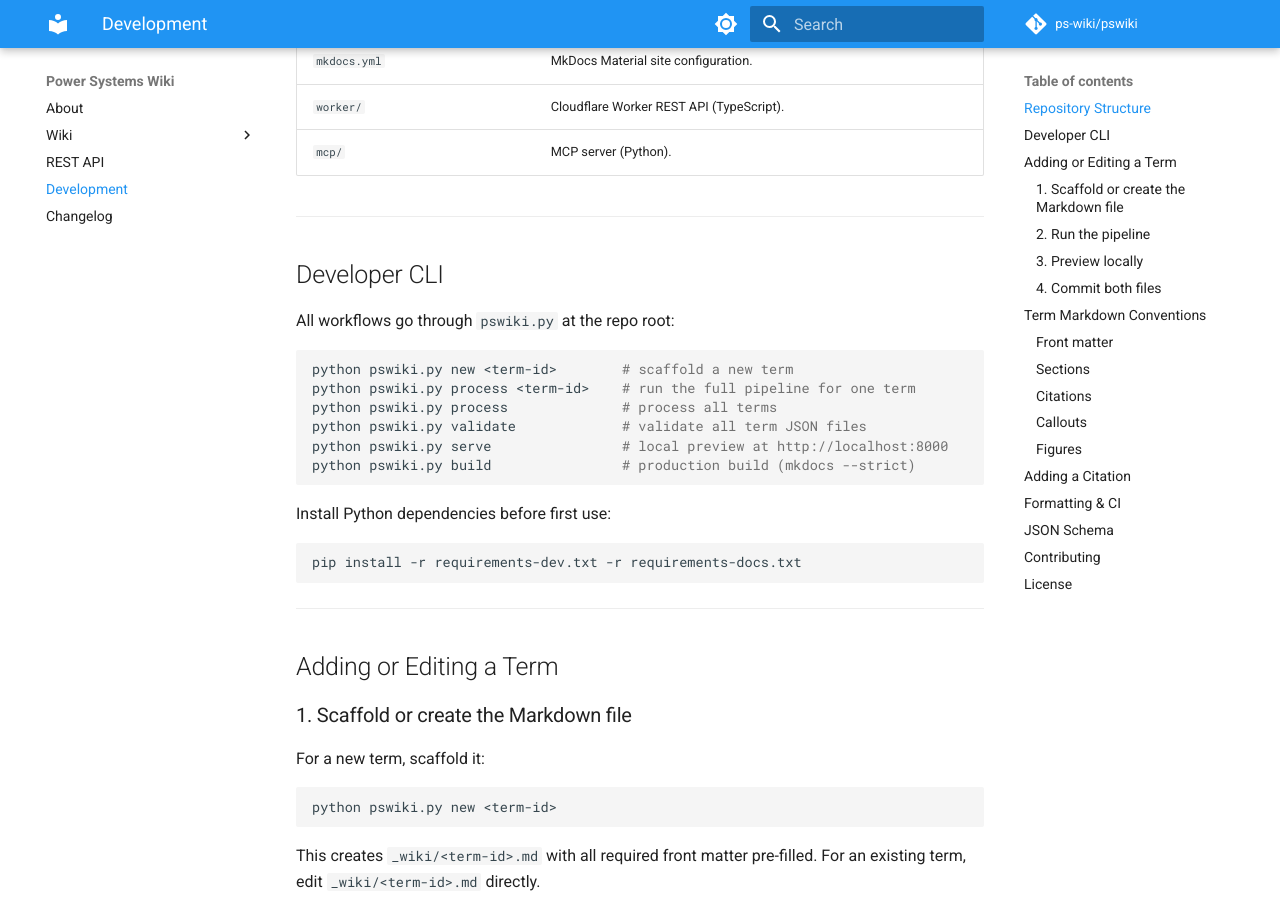
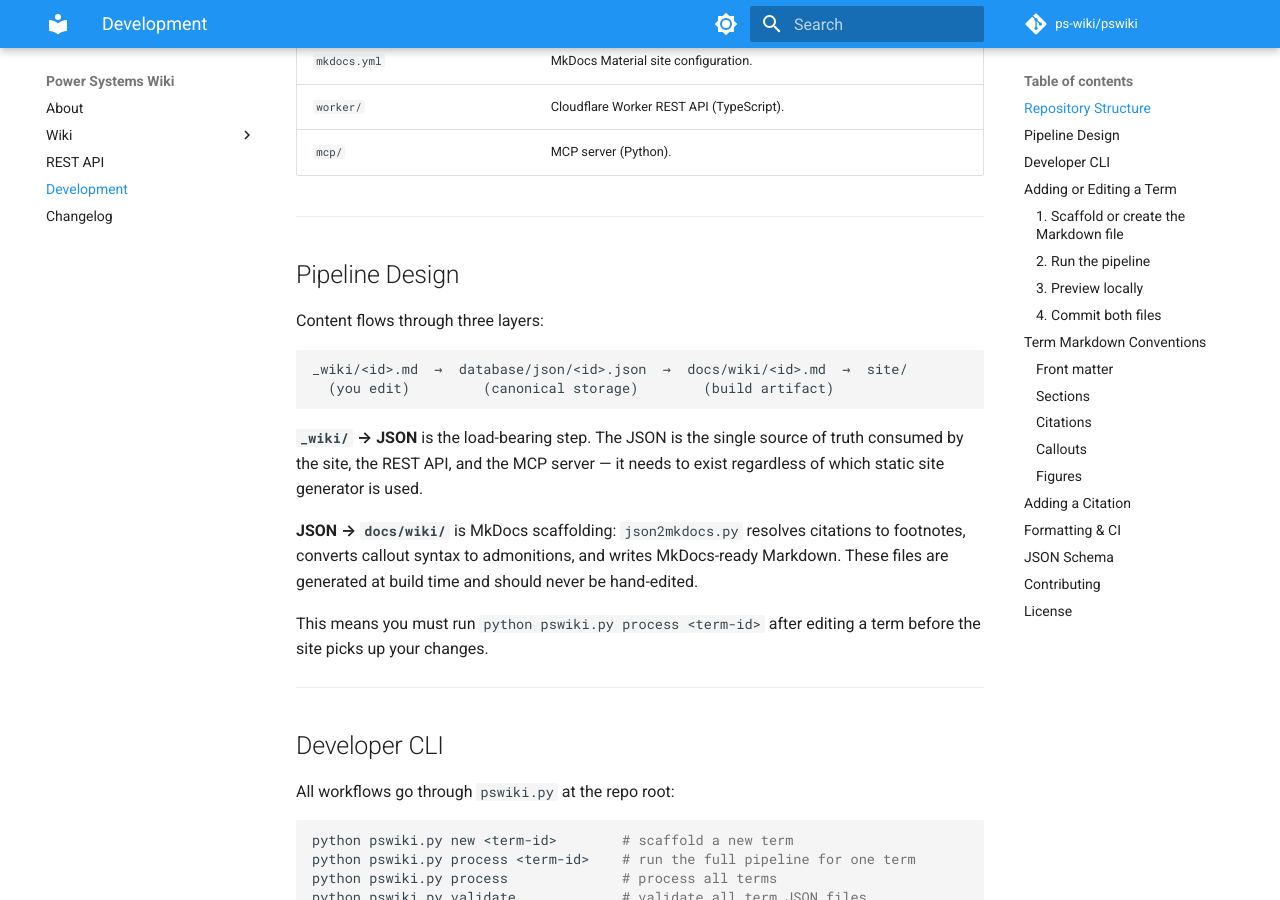
Before and after one commit to ps-wiki/ps-wiki.github.io, an MkDocs documentation site: the page built from docs/development.md, in a window 1280 px wide and 900 px high, scrolled down 597 px. Built offline with MkDocs 1.6.1 and Material for MkDocs 9.7.7, drawn with Linux system fonts in a browser that asks for light colours; comment, search, counter and statistics services are not loaded.

Commit message:
Document pipeline design rationale in development.md
Co-Authored-By: Claude Sonnet 4.6 <noreply@anthropic.com>

````diff
--- a/docs/development.md
+++ b/docs/development.md
@@ -17,6 +17,23 @@ description: How to contribute terms, run the pipeline, and build the site local
 | `mkdocs.yml`                          | MkDocs Material site configuration.                                                   |
 | `worker/`                             | Cloudflare Worker REST API (TypeScript).                                              |
 | `mcp/`                                | MCP server (Python).                                                                  |
+
+---
+
+## Pipeline Design
+
+Content flows through three layers:
+
+```
+_wiki/<id>.md  →  database/json/<id>.json  →  docs/wiki/<id>.md  →  site/
+  (you edit)         (canonical storage)        (build artifact)
+```
+
+**`_wiki/` → JSON** is the load-bearing step. The JSON is the single source of truth consumed by the site, the REST API, and the MCP server — it needs to exist regardless of which static site generator is used.
+
+**JSON → `docs/wiki/`** is MkDocs scaffolding: `json2mkdocs.py` resolves citations to footnotes, converts callout syntax to admonitions, and writes MkDocs-ready Markdown. These files are generated at build time and should never be hand-edited.
+
+This means you must run `python pswiki.py process <term-id>` after editing a term before the site picks up your changes.
 
 ---
 
````
